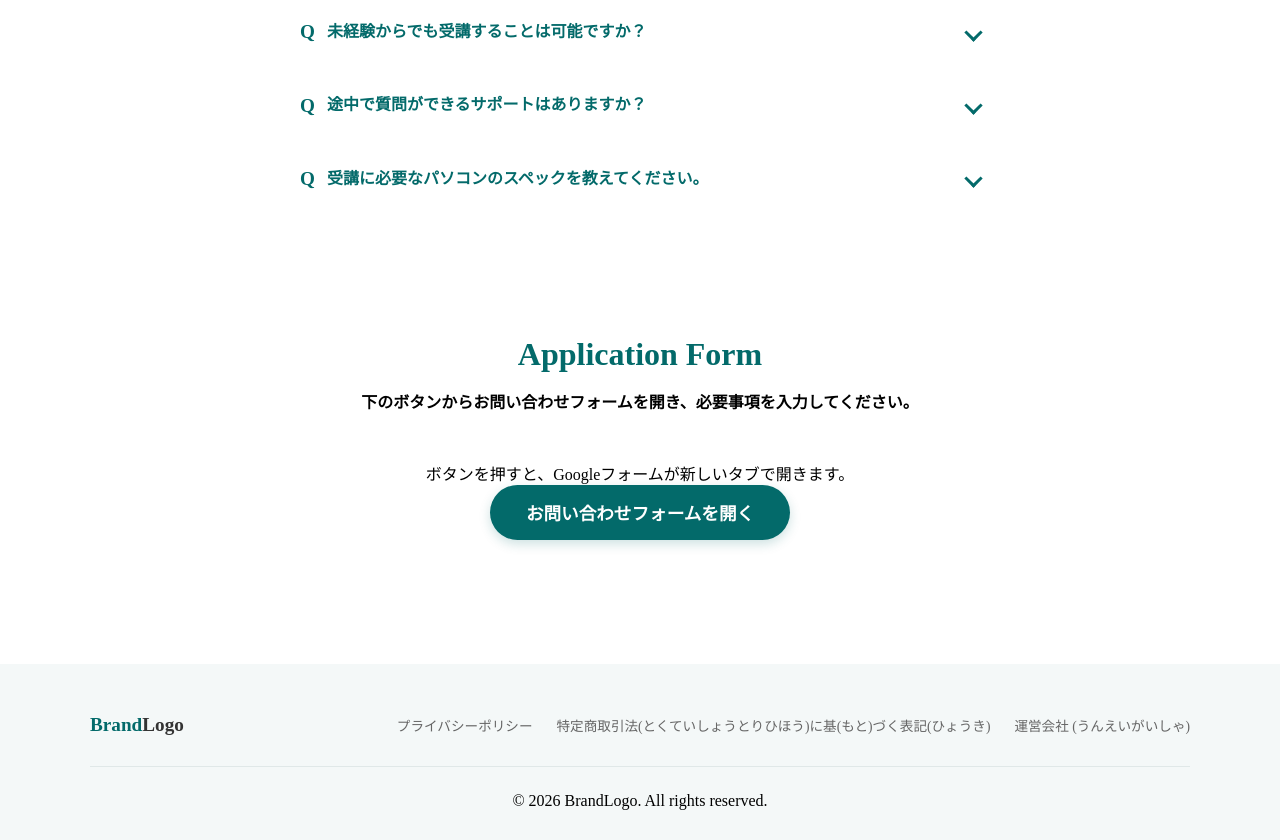
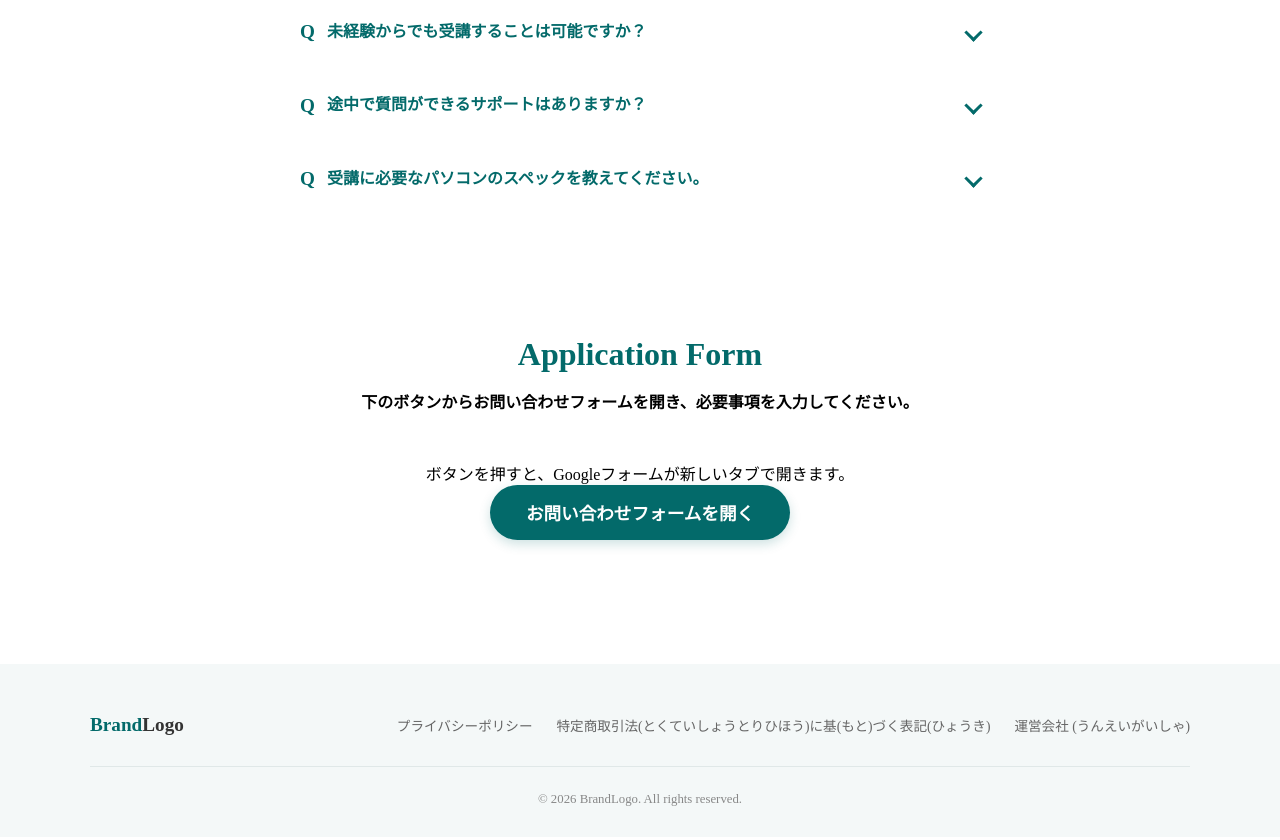
Before and after one commit to saddamhossain01it-a11y/footer, a plain HTML site: page index.html in a window 1280 px wide. Shown: the part 3696-4536 px from the top of the page. Drawn offline with Linux system fonts and the light colour scheme.

Commit message:
Update style.css

```diff
--- a/style.css
+++ b/style.css
@@ -853,6 +853,15 @@ a {
     color: #036a6a; /* ホバーでブランドカラーに */
 }
 
+.footer-bottom{
+     text-aling: center;
+}
+.copyright{
+    margin: 0;
+    font-size: 0.8rem;
+    color: #888888;
+}
+
 /* ==========================================
  ▲▲▲▲▲  Footer（フッター）　▲▲▲▲
 ========================================== */
```
